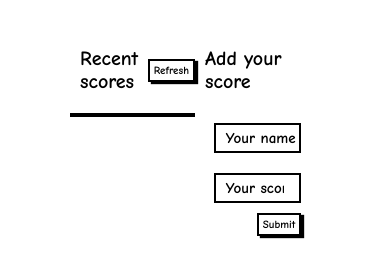
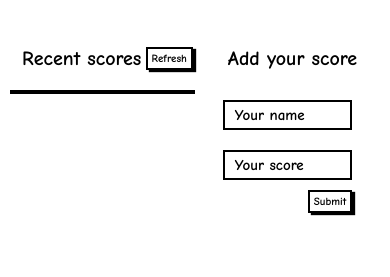
Before and after one commit to TimmyChan99/Leaderboard, a website built with webpack: page src/index.html in a window 390 px wide. Shown: the part 99-376 px from the top of the page. Built offline with nearby package versions, Linux system fonts and the light colour scheme; no server answers.

Commit message:
Update CSS File >> Fix main content margin

```diff
--- a/src/style.css
+++ b/src/style.css
@@ -112,6 +112,11 @@ input::placeholder {
     font-size: 40px;
   }
 
+  .content {
+    justify-content: center;
+    margin: 20px 10px;
+  }
+
   .section_title {
     font-weight: 700;
     font-size: 20px;
```
Also changed, not shown: dist/main.js.
